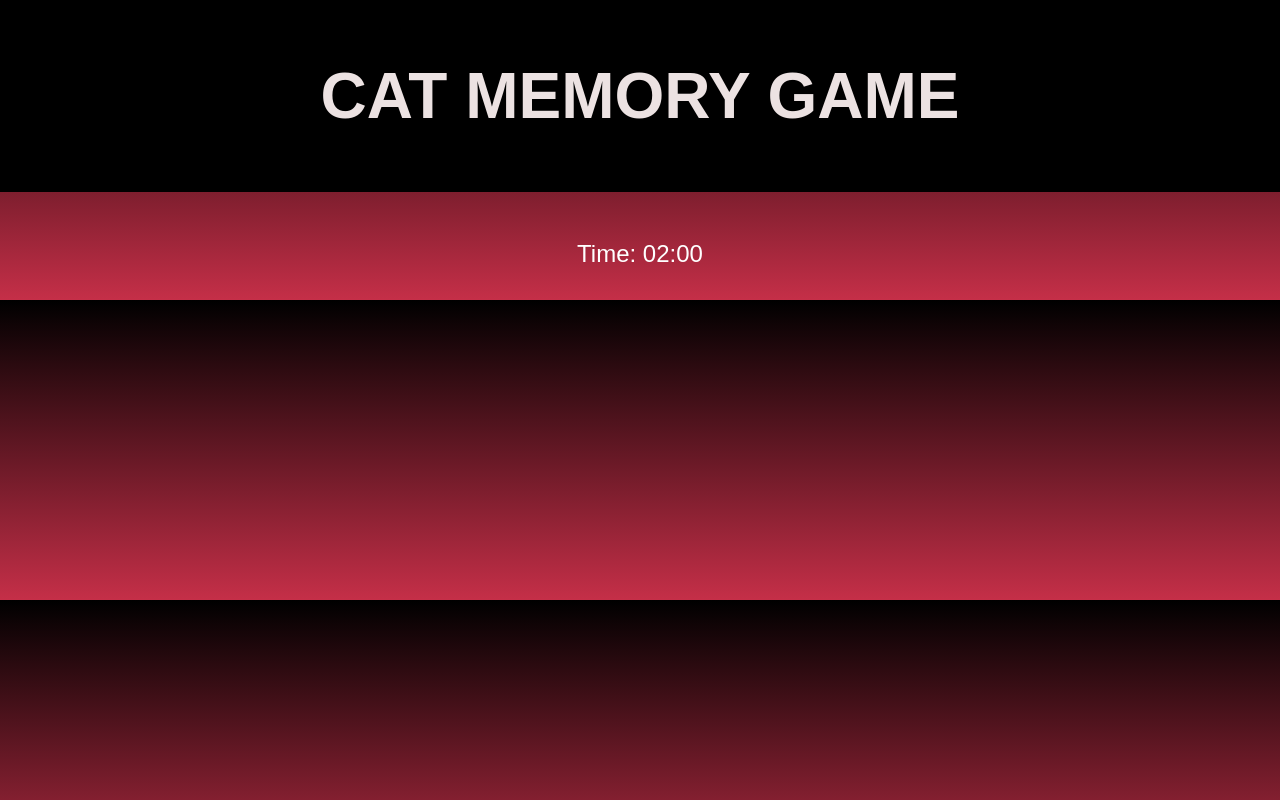
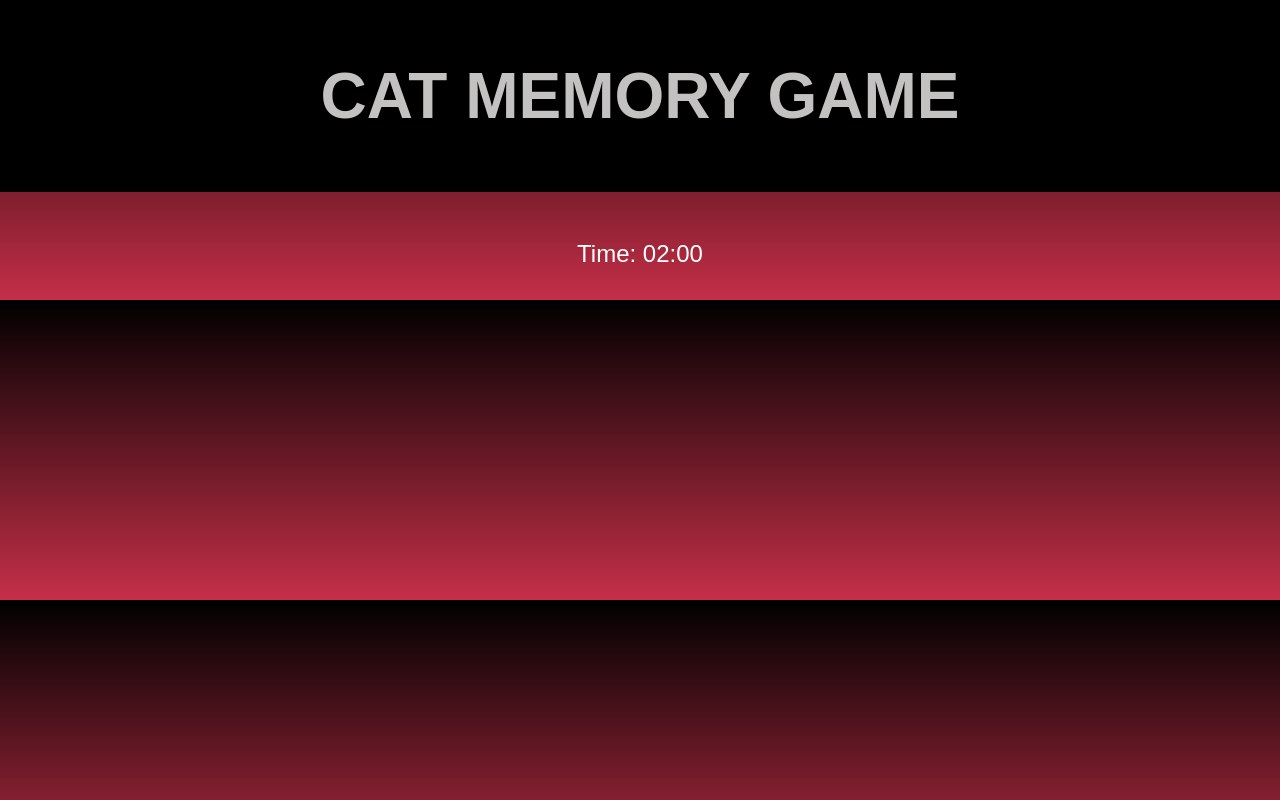
Before and after one commit to November2025/capproject, a plain HTML site: page index.html in a window 1280 px wide. Drawn offline with Linux system fonts and the light colour scheme; no server answers.

Commit message:
modified text in header

```diff
--- a/styles.css
+++ b/styles.css
@@ -8,7 +8,7 @@ body {
 
 header {
     background: black;
-    color: rgb(236, 226, 226);
+    color: rgb(196, 193, 193);
     text-align: center;
     padding: 1rem;
     font-size: 2rem;
```
